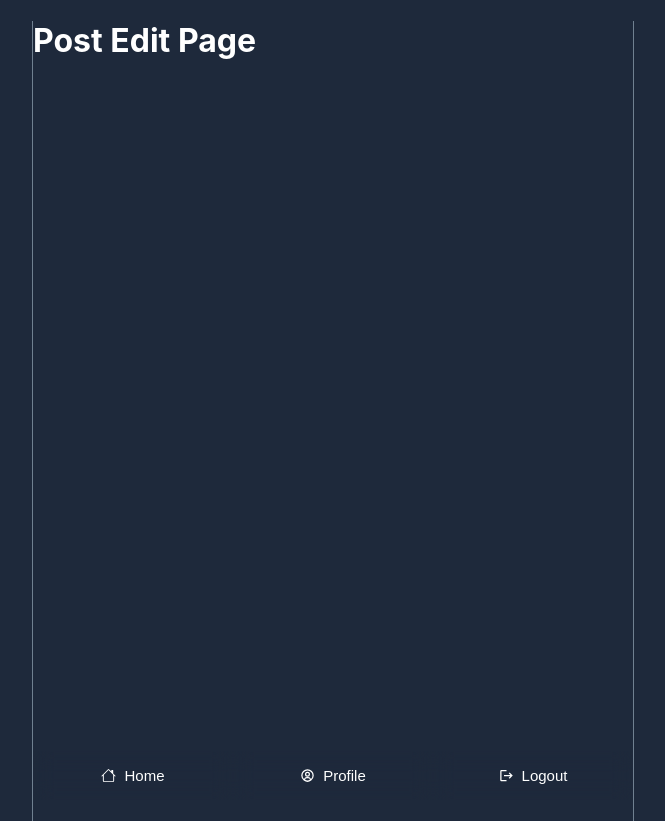
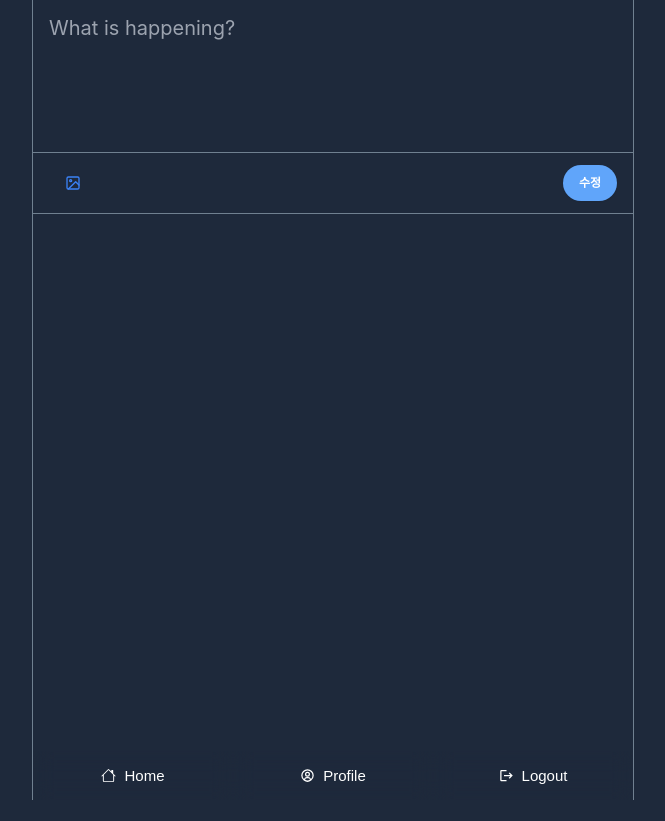
Before and after one commit to kabinny/react-ts-twitter, a React (Create React App) app: page /posts/edit/1 in a window 1280 px wide. Shown: the whole page, without its empty margins (307-972 px from the left). After the commit the page ends 800 px from the top, so only its background shows below. Built offline with nearby package versions, Linux system fonts and the light colour scheme; no server answers; the database is empty; sample sign-in values are in the browser's storage.

Commit message:
게시글 수정

```diff
--- /dev/null
+++ b/src/components/posts/PostEditForm.tsx
@@ -0,0 +1,86 @@
+import { doc, getDoc, updateDoc } from 'firebase/firestore'
+import { db } from 'firebaseApp'
+import { PostProps } from 'pages/home'
+import { useCallback, useEffect, useState } from 'react'
+import { FiImage } from 'react-icons/fi'
+import { useNavigate, useParams } from 'react-router-dom'
+import { toast } from 'react-toastify'
+
+export default function PostEditForm() {
+  const params = useParams()
+  const [post, setPost] = useState<PostProps | null>(null)
+  const [content, setContent] = useState<string>('')
+  const navigate = useNavigate()
+
+  const handleFileUpload = () => {}
+
+  const getPost = useCallback(async () => {
+    if (params.id) {
+      const docRef = doc(db, 'posts', params.id)
+      const docSnap = await getDoc(docRef)
+
+      setPost({ ...(docSnap?.data() as PostProps), id: docSnap.id })
+      setContent(docSnap?.data()?.content)
+    }
+  }, [params.id])
+
+  const onSubmit = async (e: any) => {
+    e.preventDefault()
+
+    try {
+      if (post) {
+        const postRef = doc(db, 'posts', post?.id)
+        await updateDoc(postRef, {
+          content,
+        })
+        toast.success('게시글을 수정했습니다.')
+        navigate(`/posts/${post?.id}`)
+      }
+    } catch (e: any) {
+      console.log(e)
+    }
+  }
+
+  const onChange = (e: React.ChangeEvent<HTMLTextAreaElement>) => {
+    const {
+      target: { name, value },
+    } = e
+
+    if (name === 'content') {
+      setContent(value)
+    }
+  }
+
+  useEffect(() => {
+    if (params.id) {
+      getPost()
+    }
+  }, [getPost, params.id])
+
+  return (
+    <form className="post-form" onSubmit={onSubmit}>
+      <textarea
+        name="content"
+        id="content"
+        className="post-form__textarea"
+        placeholder="What is happening?"
+        required
+        onChange={onChange}
+        value={content}
+      ></textarea>
+      <div className="post-form__submit-area">
+        <label htmlFor="file-input" className="post-form__file">
+          <FiImage className="post-form__file-icon" />
+        </label>
+        <input
+          type="file"
+          id="file-input"
+          accept="image/*"
+          onChange={handleFileUpload}
+          className="hidden"
+        />
+        <input type="submit" value="수정" className="post-form__submit-btn" />
+      </div>
+    </form>
+  )
+}
--- a/src/pages/posts/edit.tsx
+++ b/src/pages/posts/edit.tsx
@@ -1,3 +1,5 @@
+import PostEditForm from 'components/posts/PostEditForm'
+
 export default function PostEditPage() {
-  return <h1>Post Edit Page</h1>
+  return <PostEditForm />
 }
```
